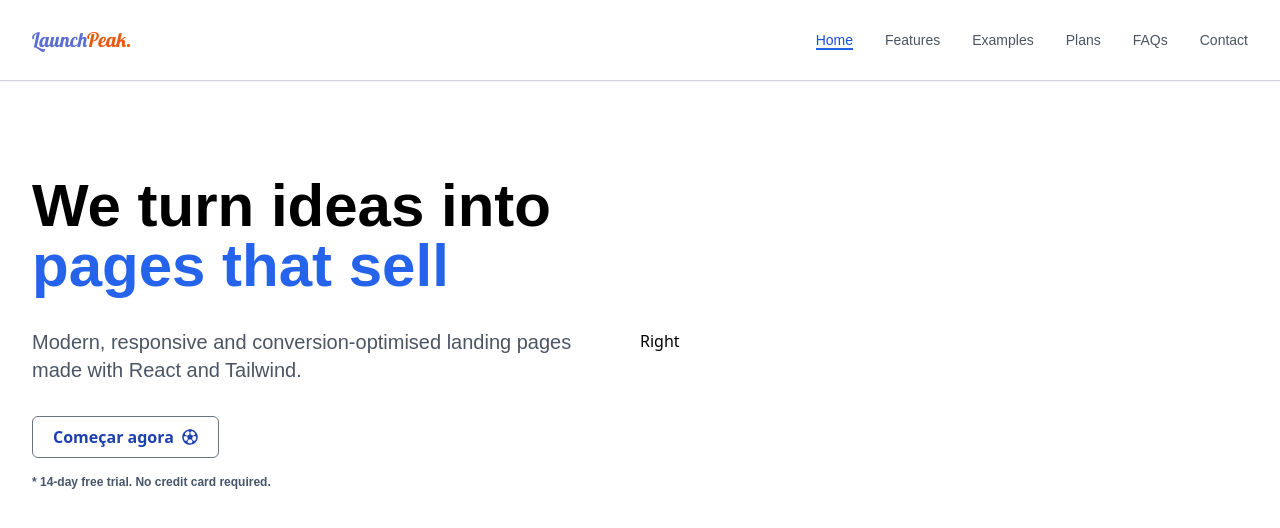
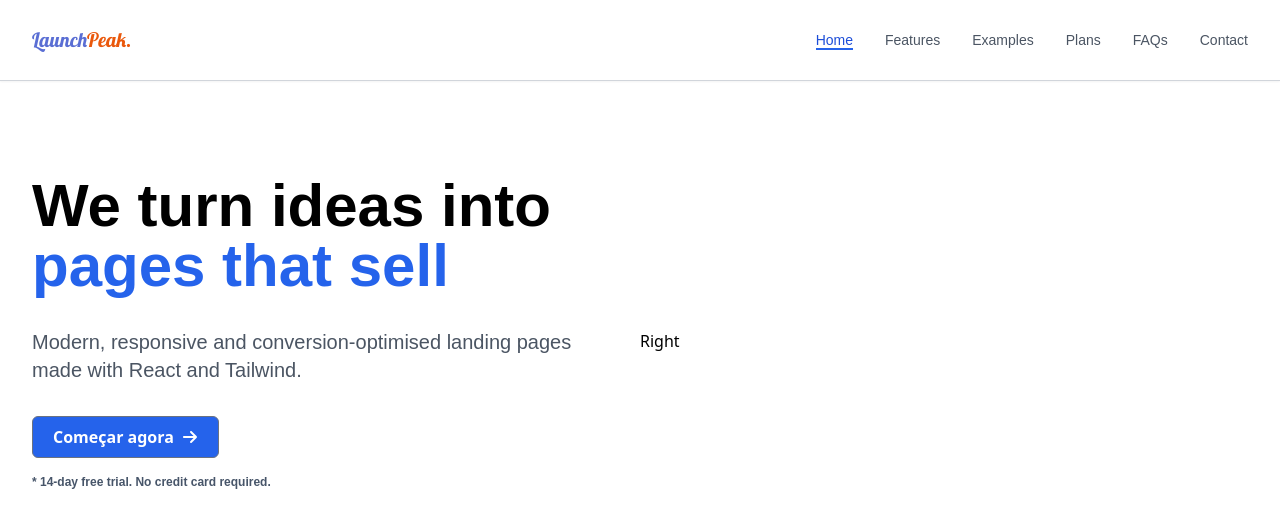
Before and after one commit to lodsa-ntos/launchpeak-starter, a React (Vite) app: page / in a window 1280 px wide. Shown: the top 528 px of the page. Built offline with nearby package versions, Linux system fonts and the light colour scheme; a web font is replaced by a local one.

Commit message:
Update HeroSection styling and button icon

```diff
--- a/src/components/HeroSection.jsx
+++ b/src/components/HeroSection.jsx
@@ -1,5 +1,5 @@
 import React from 'react'
-import { FaRegFutbol } from "react-icons/fa"
+import { FaArrowRight } from "react-icons/fa6"
 
 function HeroSection() {
 
@@ -11,7 +11,8 @@ function HeroSection() {
 
 
             <h1 className='text-4xl md:text-5xl lg:text-6xl font-bold font-Satoshi leading-tight'>
-                We turn ideas into
+                <span className='inline-block'>We turn ideas into </span>
+
                 <span className='text-blue-600 relative inline-block'>pages that sell</span>
             </h1>
 
@@ -19,10 +20,10 @@ function HeroSection() {
                 Modern, responsive and conversion-optimised landing pages made with React and Tailwind.
             </p>
 
-            <div>
+            <div className='gap-3 max-w-md '>
                 <button className="btn">
                     <span>Começar agora</span>
-                    <FaRegFutbol />
+                    <FaArrowRight />
                 </button>
 
                 <p className="text-xs text-slate-600 py-4 font-Satoshi font-bold">
--- a/src/index.css
+++ b/src/index.css
@@ -8,7 +8,7 @@
 
 /* Button Hero Section */
 .btn {
-    @apply w-fit flex items-center justify-between gap-2 border border-gray-500 bg-white text-blue-800 rounded-md px-5 py-2 focus:border-blue-600 focus:right-2 focus:ring-blue-100 transition-all duration-300;
+    @apply w-fit flex items-center justify-between gap-2 border border-gray-500 bg-blue-600 text-white rounded-md px-5 py-2 hover:shadow-lg hover:shadow-blue-100 focus:border-blue-600 focus:right-2 focus:ring-blue-100 transition-all duration-300;
   }
 
   .btn span {
```
